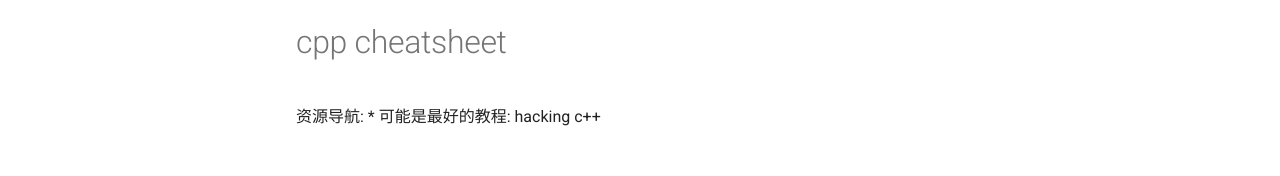
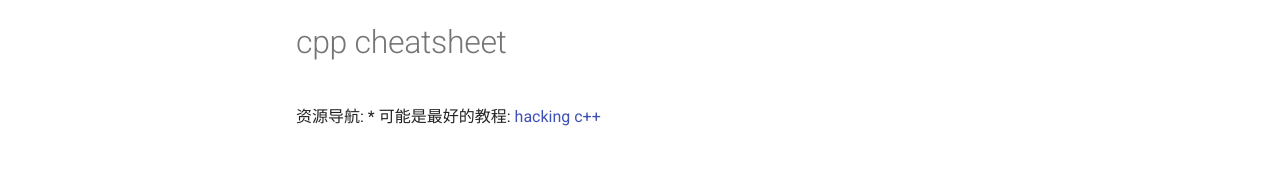
Before and after one commit to ymma98/technotes, an MkDocs documentation site: the page built from docs/cpp/cheatsheet.md, in a window 1280 px wide. Shown: the part 124-300 px from the top of the page. Built offline with MkDocs 1.6.1 and Material for MkDocs 9.7.7, drawn with Linux system fonts in a browser that asks for light colours; part of the change alters nothing that is shown.

```diff
--- a/docs/cpp/cheatsheet.md
+++ b/docs/cpp/cheatsheet.md
@@ -1,7 +1,7 @@
 # cpp cheatsheet
 
 资源导航:
-* 可能是最好的教程: hacking c++
+* 可能是最好的教程: [hacking c++](https://hackingcpp.com/cpp/tools/beginner_dev_setup.html)
 <!--stackedit_data:
-eyJoaXN0b3J5IjpbLTIxMDMwNDcwMF19
+eyJoaXN0b3J5IjpbNTg3NTcyMTU1XX0=
 -->
```
